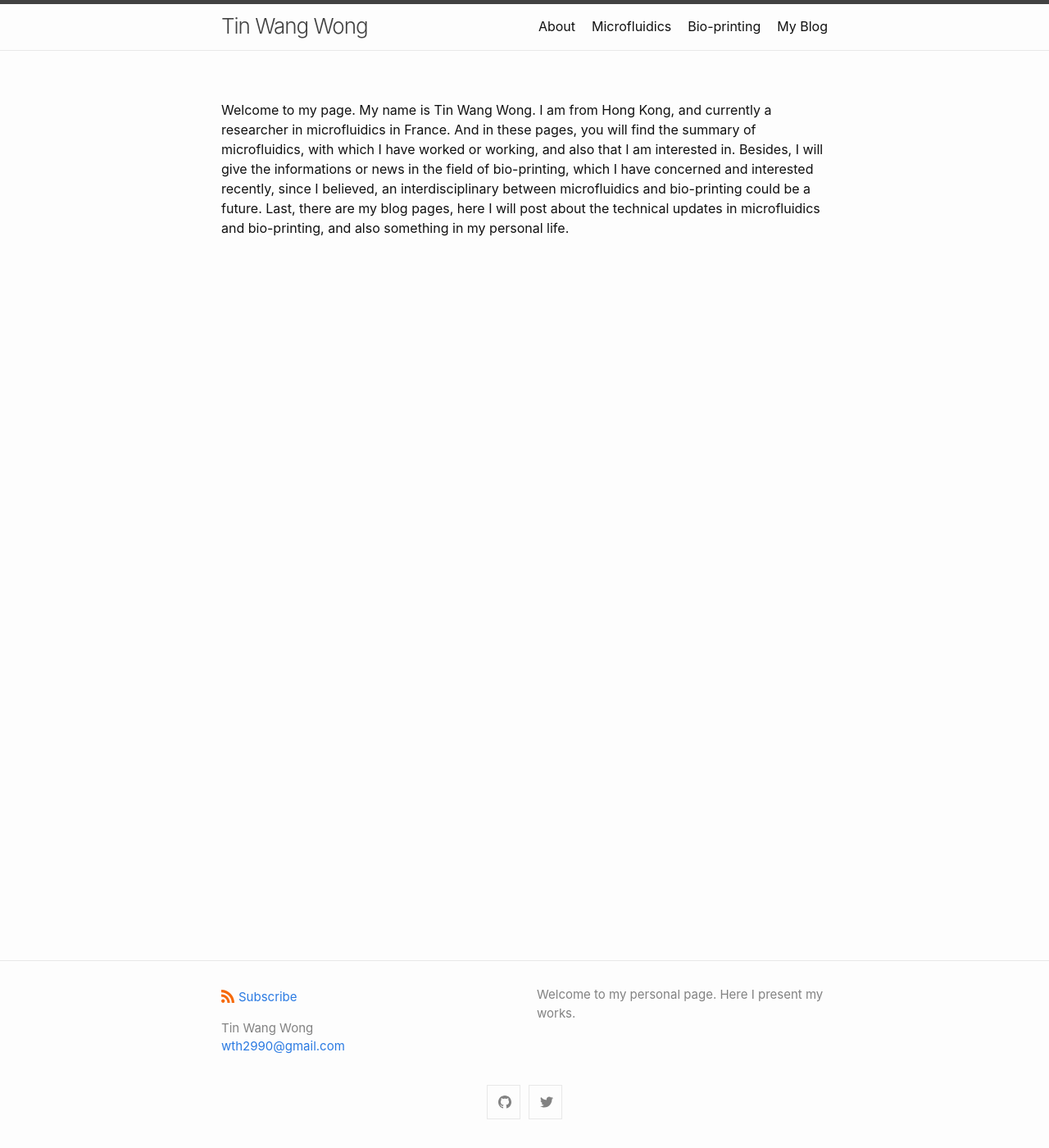
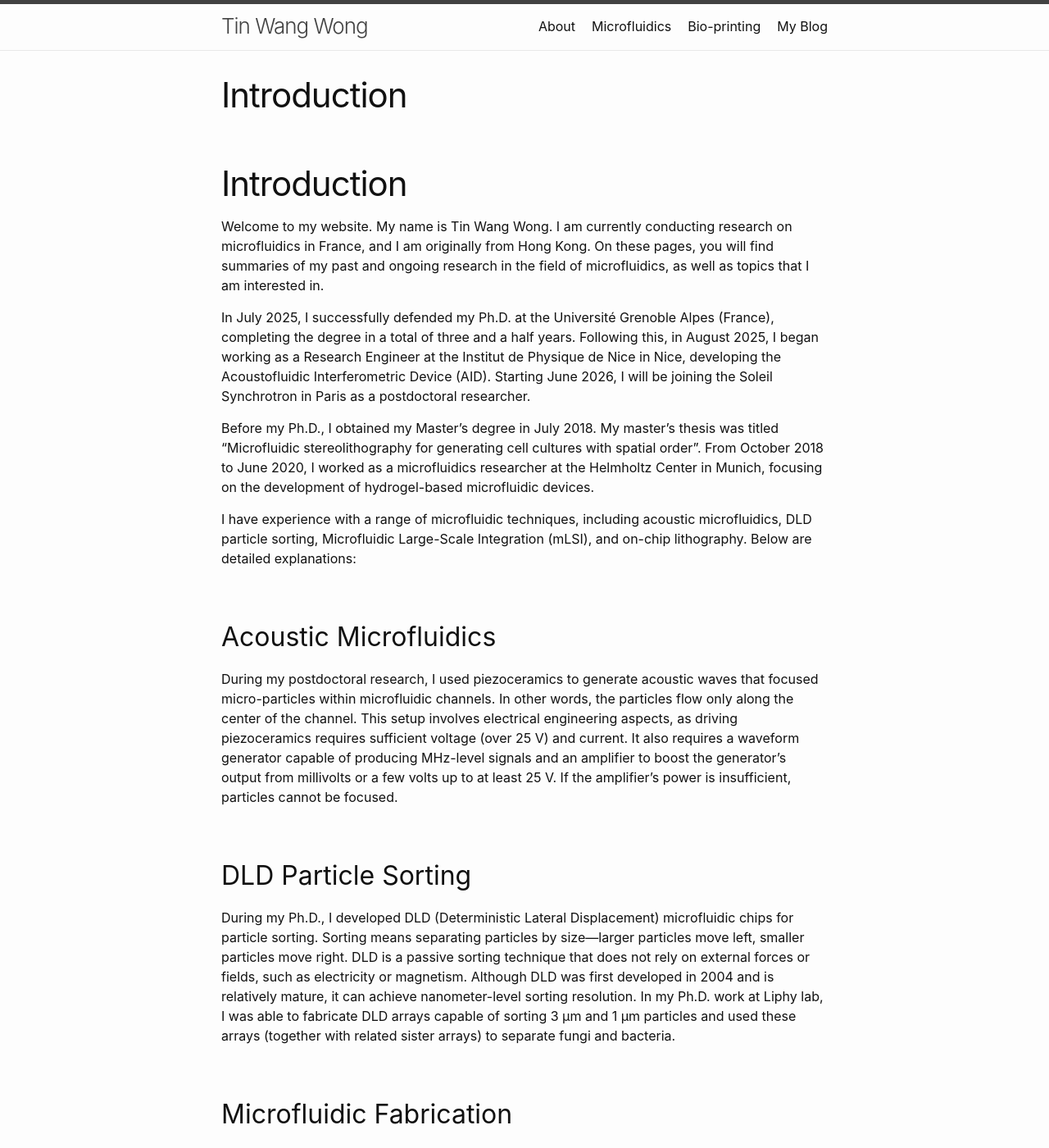
Before and after one commit to wth2990/wth2990.github.io, a Jekyll site: the page built from index.md, in a window 1280 px wide and 1400 px high. Shown: the whole window at 82% size. Built offline with Jekyll 4.4.1, drawn with Linux system fonts in a browser that asks for light colours; our own code applies the rules of GitHub Pages for plain Markdown files; some of the changed text lies outside the part shown.

Commit message:
Update on 30-03-2026
我要认真开始经营网站，因此删掉一些不必要的内容，并且输入一些正经的内容。

```diff
--- a/index.md
+++ b/index.md
@@ -8,4 +8,34 @@
 layout: page
 ---
 
-Welcome to my page. My name is Tin Wang Wong. I am from Hong Kong, and currently a researcher in microfluidics in France. And in these pages, you will find the summary of microfluidics, with which I have worked or working, and also that I am interested in. Besides, I will give the informations or news in the field of bio-printing, which I have concerned and interested recently, since I believed, an interdisciplinary between microfluidics and bio-printing could be a future. Last, there are my blog pages, here I will post about the technical updates in microfluidics and bio-printing, and also something in my personal life.
+# Introduction
+
+Welcome to my website. My name is Tin Wang Wong. I am currently conducting research on microfluidics in France, and I am originally from Hong Kong. On these pages, you will find summaries of my past and ongoing research in the field of microfluidics, as well as topics that I am interested in.
+
+In July 2025, I successfully defended my Ph.D. at the Université Grenoble Alpes (France), completing the degree in a total of three and a half years. Following this, in August 2025, I began working as a Research Engineer at the Institut de Physique de Nice in Nice, developing the Acoustofluidic Interferometric Device (AID). Starting June 2026, I will be joining the Soleil Synchrotron in Paris as a postdoctoral researcher.
+
+Before my Ph.D., I obtained my Master’s degree in July 2018. My master’s thesis was titled “Microfluidic stereolithography for generating cell cultures with spatial order”. From October 2018 to June 2020, I worked as a microfluidics researcher at the Helmholtz Center in Munich, focusing on the development of hydrogel-based microfluidic devices.
+
+I have experience with a range of microfluidic techniques, including acoustic microfluidics, DLD particle sorting, Microfluidic Large-Scale Integration (mLSI), and on-chip lithography. Below are detailed explanations:
+
+## Acoustic Microfluidics
+
+During my postdoctoral research, I used piezoceramics to generate acoustic waves that focused micro-particles within microfluidic channels. In other words, the particles flow only along the center of the channel. This setup involves electrical engineering aspects, as driving piezoceramics requires sufficient voltage (over 25 V) and current. It also requires a waveform generator capable of producing MHz-level signals and an amplifier to boost the generator’s output from millivolts or a few volts up to at least 25 V. If the amplifier’s power is insufficient, particles cannot be focused.
+
+## DLD Particle Sorting
+
+During my Ph.D., I developed DLD (Deterministic Lateral Displacement) microfluidic chips for particle sorting. Sorting means separating particles by size—larger particles move left, smaller particles move right. DLD is a passive sorting technique that does not rely on external forces or fields, such as electricity or magnetism. Although DLD was first developed in 2004 and is relatively mature, it can achieve nanometer-level sorting resolution. In my Ph.D. work at Liphy lab, I was able to fabricate DLD arrays capable of sorting 3 μm and 1 μm particles and used these arrays (together with related sister arrays) to separate fungi and bacteria.
+
+## Microfluidic Fabrication
+
+For any microfluidics developer, fabrication technology is always critical. I am familiar with several microfluidic fabrication techniques:
+1. **Photolithography in cleanrooms**: I used SU-8 photoresist to create molds with micrometer-scale thicknesses, typically 50 μm in my Ph.D. work;
+2. **Soft lithography**: Using pre-fabricated silicon wafer molds, microfluidic channels are replicated in PDMS.;
+3. **3D printing**: While less precise than silicon wafers, 3D printing allows rapid prototyping. Using Cytop dip-coating, a non-stick layer can be added, enabling soft lithography replication of channels from 3D-printed molds;
+4. **Bioprinting**: Channels can also be printed using Pluronic F127, followed by molding or casting. After solidification, the chip is placed at 4°C to remove the Pluronic, leaving a hollow microfluidic channel.
+
+These are the microfluidic fabrication techniques I have used in my research.
+
+## Biological Techniques
+
+I also have experience in cell culture, including basic cell cultivation techniques. Additionally, I have fabricated hydrogels such as GelMA, a UV-polymerized hydrogel, for use in microfluidic applications.
```
Also changed, not shown: _posts/2022-04-20-my-first-post.md (deleted, +0 -14 lines), _posts/2024-08-08-完桑睡不著的未命名.md (deleted, +0 -16 lines), _posts/2024-08-09-新的Post.md (deleted, +0 -19 lines), _posts/2024-08-10-日記0810.md (deleted, +0 -23 lines), 1 other file.
